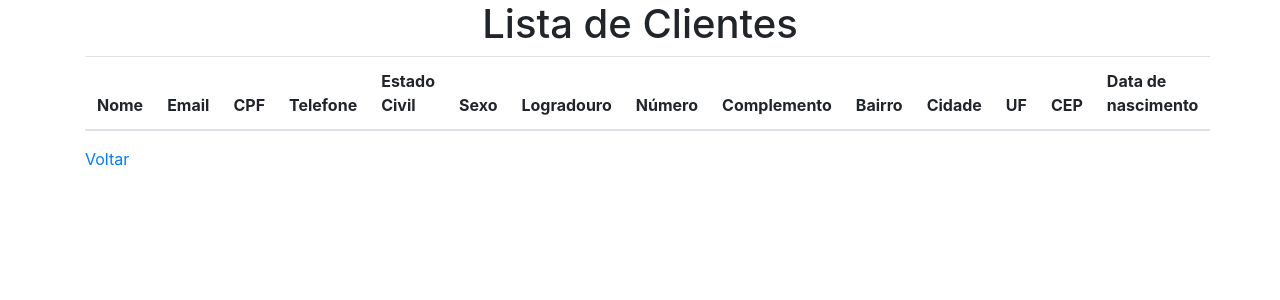
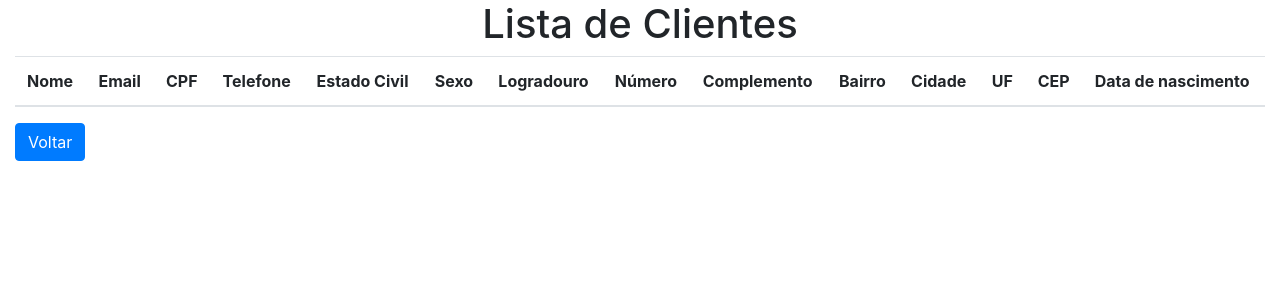
Before and after one commit to phhonoratos/Projeto_Integrador_3, a Java web app: page /ListarCliente in a window 1280 px wide. Shown: the top 300 px of the page. Run offline with Tomcat 11, a stand-in JSP engine, Linux system fonts and the light colour scheme; data that the repository does not hold is empty.

Commit message:
um pouco de estilo :sunglasses:

```diff
--- a/AlCappuccino/src/main/webapp/listarCliente.jsp
+++ b/AlCappuccino/src/main/webapp/listarCliente.jsp
@@ -14,7 +14,7 @@
         <title>Clientes</title>
     </head>
     <body>
-        <div class="container">
+        <div class="container-fluid">
             <h1 style="text-align: center">Lista de Clientes</h1>
             <table class="table">
                 <thead>
@@ -50,6 +50,8 @@
                             <td>${cliente.uf}</td>
                             <td>${cliente.cep}</td>
                             <td>${cliente.dt_nascimento}</td>
+                            <td><a class="btn btn-warning" href="index.jsp" role="button">Alterar</a></td>
+                            <td><a class="btn btn-danger" href="index.jsp" role="button">Excluir</a></td>
                         </tr>
                     </c:forEach>
 
@@ -57,7 +59,7 @@
 
             </table>
 
-            <a href="index.jsp">Voltar</a>
+            <a class="btn btn-primary" href="index.jsp" role="button">Voltar</a>
         </div>
 
     </body>
```
Also changed, not shown: 1 other file.
